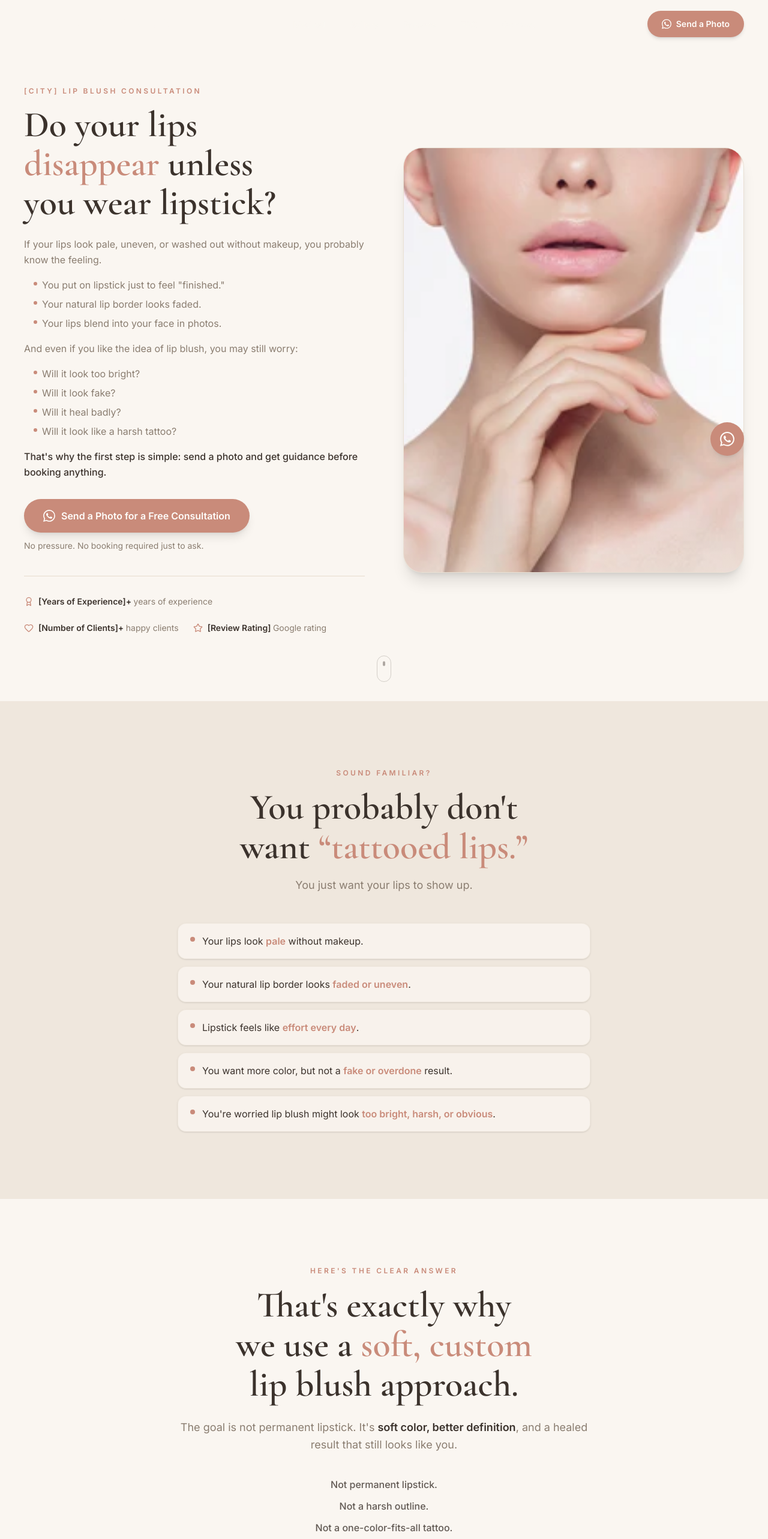
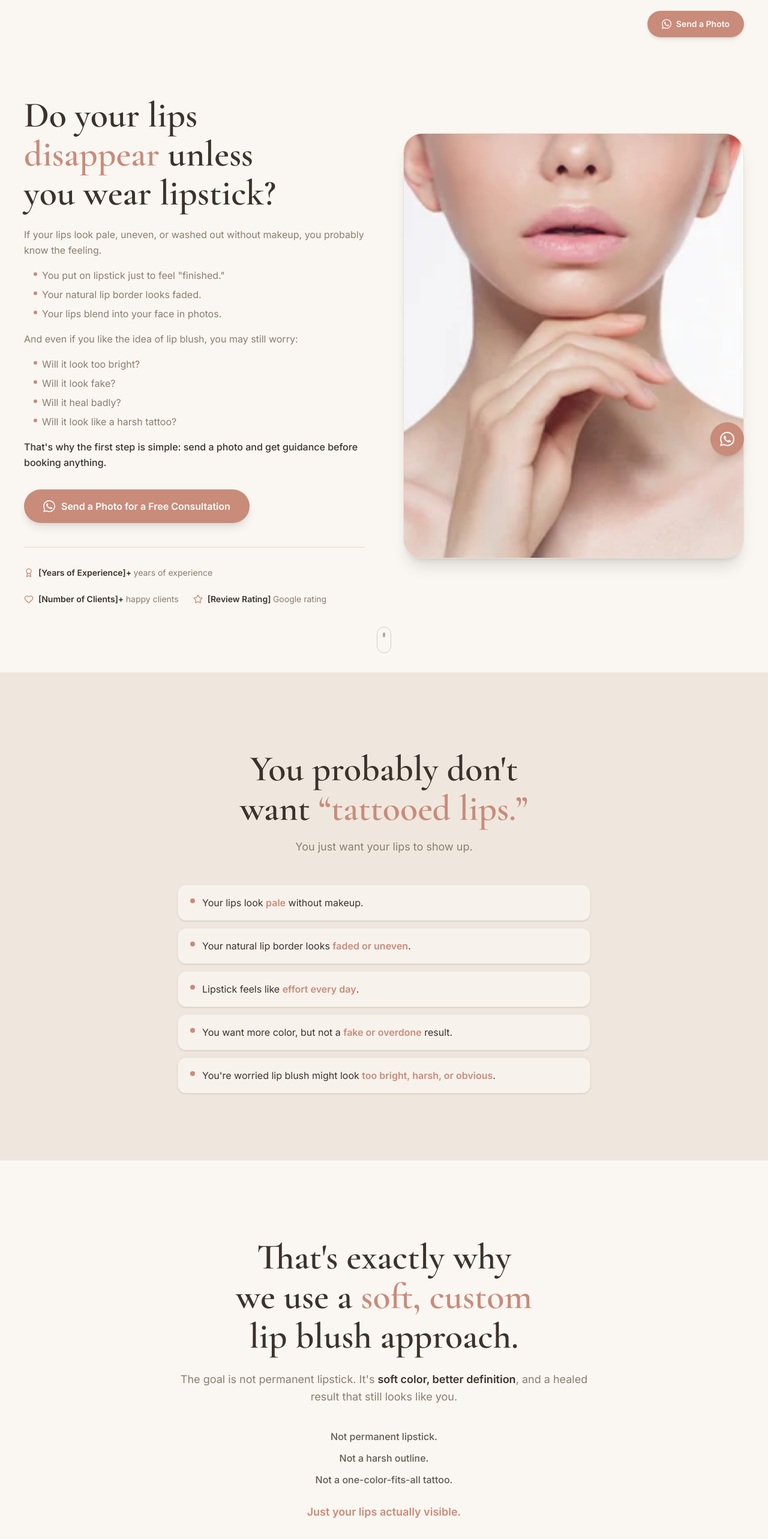
Before and after one commit to arkadiybenjamin-hue/lip-blush-landing-page, a Next.js app: page / in a window 1280 px wide. Shown: the top 2566 px of the page at 60% size. Built offline with nearby package versions, Linux system fonts and the light colour scheme.

Commit message:
remnoved extra text and icons

```diff
--- a/components/site/before-after.tsx
+++ b/components/site/before-after.tsx
@@ -14,10 +14,6 @@ export function Gallery() {
     <section id="gallery" className="scroll-mt-24 bg-secondary">
       <div className="mx-auto max-w-7xl px-6 py-20 lg:px-10 lg:py-28">
         <Reveal className="text-center">
-          {/* Eyebrow */}
-          <p className="text-xs font-semibold uppercase tracking-[0.28em] text-primary">
-            Real Results
-          </p>
           {/* Bold headline with emphasis */}
           <h2 className="mt-4 font-serif text-4xl font-semibold leading-[1.1] text-balance text-foreground sm:text-5xl lg:text-6xl">
             Fresh results are pretty.{' '}
--- a/components/site/contact.tsx
+++ b/components/site/contact.tsx
@@ -42,19 +42,11 @@ export function Contact() {
     <section id="contact" className="scroll-mt-24 bg-background">
       <div className="mx-auto max-w-2xl px-6 py-20 lg:px-10 lg:py-28">
         <Reveal className="text-center">
-          {/* Eyebrow */}
-          <p className="text-xs font-semibold uppercase tracking-[0.28em] text-primary">
-            Prefer a Form?
-          </p>
           {/* Bold headline */}
           <h2 className="mt-4 font-serif text-4xl font-semibold leading-[1.1] text-balance text-foreground sm:text-5xl">
             Or Send a{' '}
             <span className="text-primary">Message</span>
           </h2>
-          {/* Lighter copy */}
-          <p className="mt-4 text-lg leading-relaxed text-muted-foreground">
-            Tell us a little about what you&apos;re looking for.
-          </p>
         </Reveal>
 
         <Reveal delay={0.1} className="mt-12">
--- a/components/site/faq.tsx
+++ b/components/site/faq.tsx
@@ -48,10 +48,6 @@ export function Faq() {
     <section id="faq" className="scroll-mt-24 bg-background">
       <div className="mx-auto max-w-3xl px-6 py-20 lg:px-10 lg:py-28">
         <Reveal className="text-center">
-          {/* Eyebrow */}
-          <p className="text-xs font-semibold uppercase tracking-[0.28em] text-primary">
-            Common Concerns
-          </p>
           {/* Bold headline */}
           <h2 className="mt-4 font-serif text-4xl font-semibold leading-[1.1] text-balance text-foreground sm:text-5xl lg:text-6xl">
             Questions Women{' '}
--- a/components/site/final-cta.tsx
+++ b/components/site/final-cta.tsx
@@ -9,10 +9,6 @@ export function FinalCta() {
     <section className="bg-secondary">
       <div className="mx-auto max-w-3xl px-6 py-20 text-center lg:py-28">
         <Reveal className="flex flex-col items-center">
-          {/* Eyebrow */}
-          <p className="text-xs font-semibold uppercase tracking-[0.28em] text-primary">
-            Take the Next Step
-          </p>
           {/* Bold headline */}
           <h2 className="mt-4 max-w-2xl font-serif text-4xl font-semibold leading-[1.1] text-balance text-foreground sm:text-5xl lg:text-6xl">
             Ready to See What&apos;s{' '}
--- a/components/site/healing.tsx
+++ b/components/site/healing.tsx
@@ -7,10 +7,6 @@ export function Healing() {
     <section id="healing" className="scroll-mt-24 bg-secondary">
       <div className="mx-auto max-w-3xl px-6 py-20 lg:px-10 lg:py-28">
         <Reveal className="text-center">
-          {/* Eyebrow */}
-          <p className="text-xs font-semibold uppercase tracking-[0.28em] text-primary">
-            Recovery
-          </p>
           {/* Bold headline */}
           <h2 className="mt-4 font-serif text-4xl font-semibold leading-[1.1] text-balance text-foreground sm:text-5xl lg:text-6xl">
             What to Expect While Your Lips{' '}
--- a/components/site/hero.tsx
+++ b/components/site/hero.tsx
@@ -47,17 +47,6 @@ export function Hero() {
 
           {/* LEFT — Copy */}
           <div className="flex flex-col">
-            {/* Eyebrow */}
-            <motion.p
-              custom={0}
-              initial="hidden"
-              animate="show"
-              variants={fadeUp}
-              className="text-xs font-semibold uppercase tracking-[0.28em] text-primary"
-            >
-              {site.city} Lip Blush Consultation
-            </motion.p>
-
             {/* Headline */}
             <motion.h1
               custom={1}
@@ -132,9 +121,6 @@ export function Hero() {
                 <WhatsAppIcon className="size-5" />
                 Send a Photo for a Free Consultation
               </a>
-              <p className="mt-3 text-sm text-muted-foreground">
-                No pressure. No booking required just to ask.
-              </p>
             </motion.div>
 
             {/* Trust stats */}
--- a/components/site/mid-cta.tsx
+++ b/components/site/mid-cta.tsx
@@ -9,10 +9,6 @@ export function MidCta() {
     <section className="bg-background">
       <div className="mx-auto max-w-3xl px-6 py-16 text-center lg:px-10 lg:py-24">
         <Reveal className="flex flex-col items-center">
-          {/* Eyebrow */}
-          <p className="text-xs font-semibold uppercase tracking-[0.28em] text-primary">
-            Take the First Step
-          </p>
           {/* Headline with emphasis */}
           <h2 className="mt-4 max-w-xl font-serif text-3xl font-semibold leading-[1.1] text-balance text-foreground sm:text-4xl lg:text-5xl">
             Not sure what would{' '}
@@ -34,9 +30,6 @@ export function MidCta() {
             Send a Photo for a Free Consultation
           </a>
 
-          <p className="mt-4 text-sm text-muted-foreground">
-            No pressure. No booking required just to ask.
-          </p>
         </Reveal>
       </div>
     </section>
--- a/components/site/pain.tsx
+++ b/components/site/pain.tsx
@@ -15,10 +15,6 @@ export function Pain() {
     <section className="bg-secondary">
       <div className="mx-auto max-w-3xl px-6 py-20 lg:px-10 lg:py-28">
         <Reveal className="text-center">
-          {/* Eyebrow */}
-          <p className="text-xs font-semibold uppercase tracking-[0.28em] text-primary">
-            Sound Familiar?
-          </p>
           {/* Bold headline with emphasis */}
           <h2 className="mt-4 font-serif text-4xl font-semibold leading-[1.1] text-balance text-foreground sm:text-5xl lg:text-6xl">
             You probably don&apos;t want{' '}
--- a/components/site/process.tsx
+++ b/components/site/process.tsx
@@ -1,31 +1,25 @@
 'use client'
 
-import { Send as SendIcon, MessageCircle, Palette, Sparkles, Heart } from 'lucide-react'
 import { Reveal } from './reveal'
 
 const steps = [
   {
-    icon: SendIcon,
     title: 'Send a photo',
     description: "Send a clear photo of your lips and tell us what you want to improve.",
   },
   {
-    icon: MessageCircle,
     title: 'Get guidance',
     description: "We'll help you understand what shade and result may suit you.",
   },
   {
-    icon: Palette,
     title: 'Plan the color',
     description: 'Your color is chosen based on your natural lips, skin tone, and desired result.',
   },
   {
-    icon: Sparkles,
     title: 'Appointment',
     description: 'Numbing is used for comfort, and color is applied carefully in soft layers.',
   },
   {
-    icon: Heart,
     title: 'Healing support',
     description: 'Your lips soften as they heal, and a touch-up can help refine the final color.',
   },
@@ -36,10 +30,6 @@ export function Process() {
     <section id="process" className="scroll-mt-24 bg-background">
       <div className="mx-auto max-w-7xl px-6 py-20 lg:px-10 lg:py-28">
         <Reveal className="text-center">
-          {/* Eyebrow */}
-          <p className="text-xs font-semibold uppercase tracking-[0.28em] text-primary">
-            Simple Steps
-          </p>
           {/* Bold headline */}
           <h2 className="mt-4 font-serif text-4xl font-semibold leading-[1.1] text-balance text-foreground sm:text-5xl lg:text-6xl">
             What Happens{' '}
@@ -55,7 +45,6 @@ export function Process() {
 
           <ol className="grid gap-8 lg:grid-cols-5 lg:gap-6">
             {steps.map((step, i) => {
-              const Icon = step.icon
               return (
                 <Reveal
                   as="li"
@@ -68,7 +57,6 @@ export function Process() {
                   </div>
 
                   <div className="lg:mt-6">
-                    <Icon className="size-5 text-primary lg:mb-3" strokeWidth={1.5} aria-hidden="true" />
                     <h3 className="mt-2 font-serif text-xl font-semibold text-foreground lg:mt-0">
                       {step.title}
                     </h3>
--- a/components/site/solution.tsx
+++ b/components/site/solution.tsx
@@ -9,10 +9,6 @@ export function Solution() {
     <section className="bg-background">
       <div className="mx-auto max-w-3xl px-6 py-20 lg:px-10 lg:py-28">
         <Reveal className="text-center">
-          {/* Eyebrow */}
-          <p className="text-xs font-semibold uppercase tracking-[0.28em] text-primary">
-            Here&apos;s the Clear Answer
-          </p>
           {/* Bold pivot headline */}
           <h2 className="mt-4 font-serif text-4xl font-semibold leading-[1.1] text-balance text-foreground sm:text-5xl lg:text-6xl">
             That&apos;s exactly why we use a{' '}
@@ -34,7 +30,7 @@ export function Solution() {
             <p className="text-base font-medium text-foreground/80">Not a harsh outline.</p>
             <p className="text-base font-medium text-foreground/80">Not a one-color-fits-all tattoo.</p>
             <p className="mt-4 text-lg font-semibold text-primary">
-              Just your lips — softer, fresher, more defined.
+              Just your lips actually visible.
             </p>
           </div>
         </Reveal>
```
Also changed, not shown: components/site/focus-areas.tsx (+0 -13 lines).
